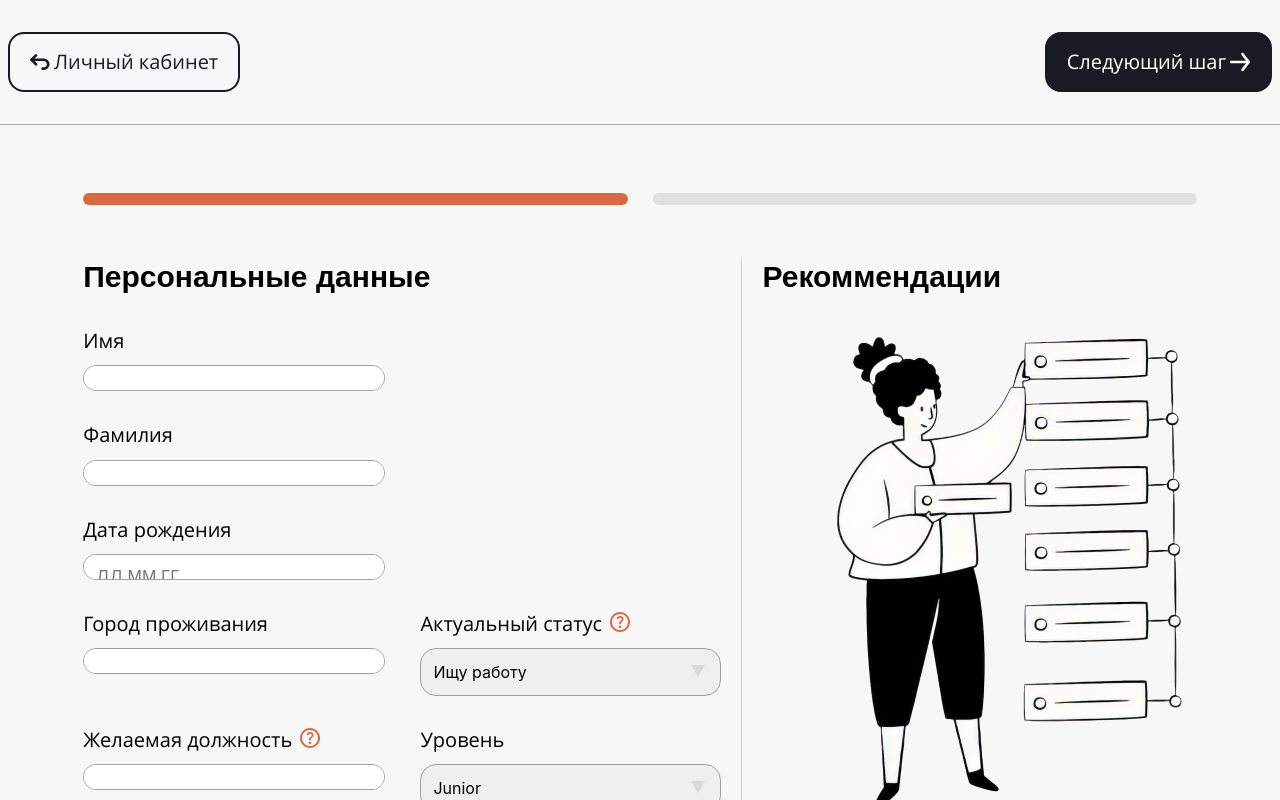
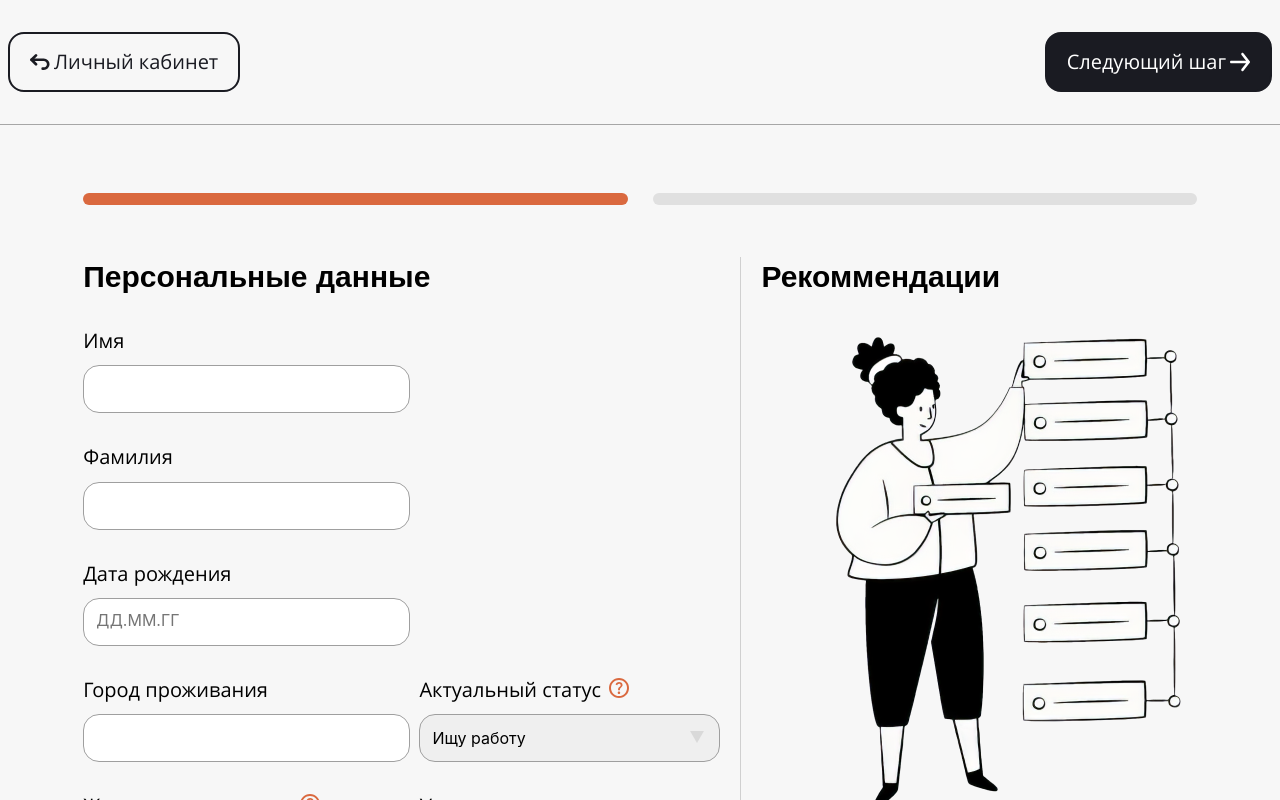
Before and after one commit to homo-errantium/frontend, a React (Create React App) app: page /resume/personal-data in a window 1280 px wide. Shown: the top 800 px of the page. Built offline with nearby package versions, Linux system fonts and the light colour scheme.

Commit message:
feat(tips): tips fixed and language input
tips fixed and empty option in select input is deleted

```diff
--- a/src/components/Resume/ResultResume/ResultResume.scss
+++ b/src/components/Resume/ResultResume/ResultResume.scss
@@ -1,7 +1,7 @@
 * {
   margin: 0;
   padding: 0;
-  box-sizing: border-box;
+  // box-sizing: border-box;
 }
 
 .result-resume {
```
